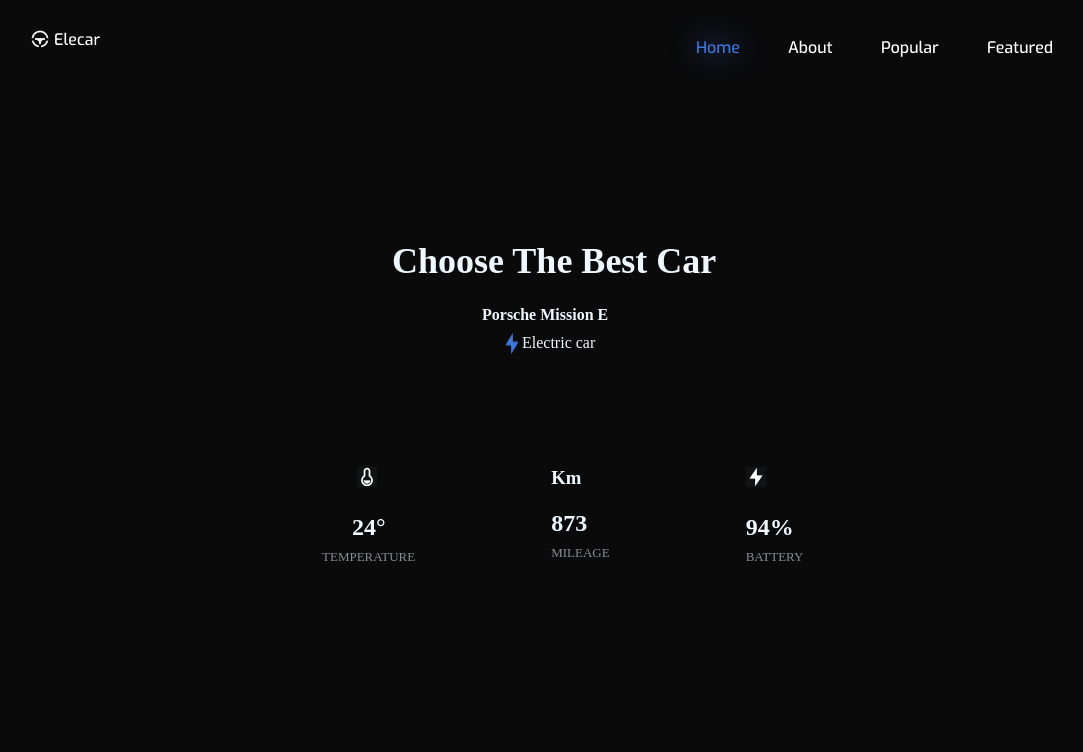
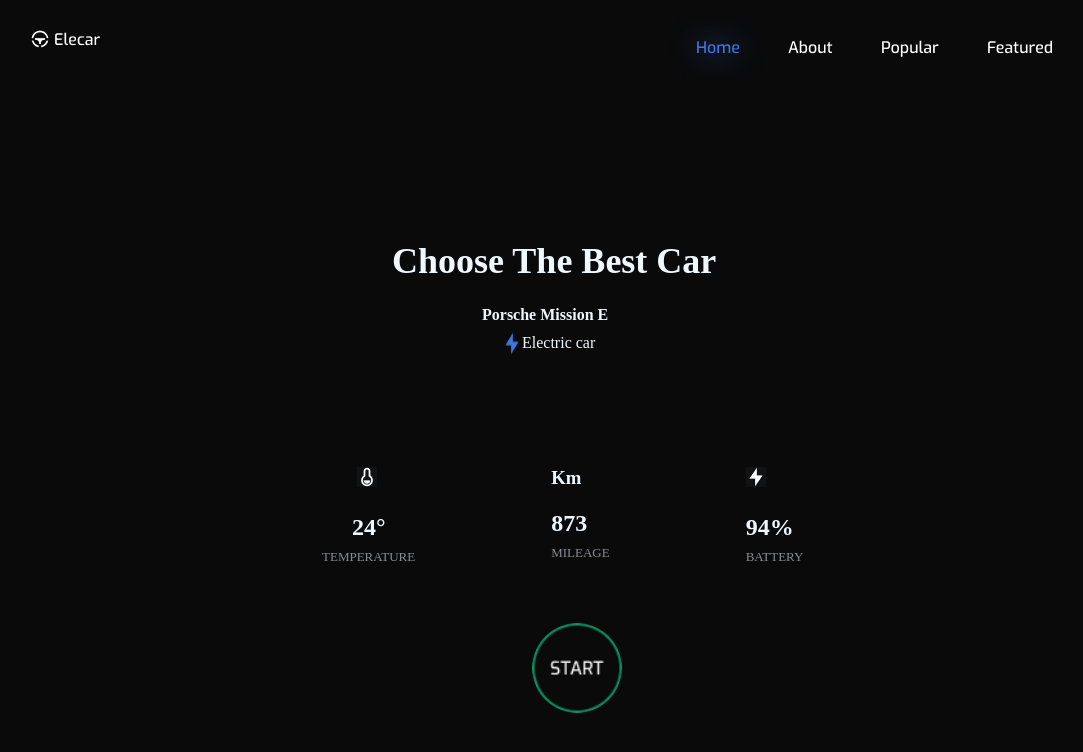
Before and after one commit to XaSaN29/Car, a plain HTML site: page index.html in a window 1280 px wide. Shown: the whole page, without its empty margins (98-1181 px from the left). Drawn offline with Linux system fonts and the light colour scheme.

Commit message:
birinchi card info tugad

```diff
--- a/index.html
+++ b/index.html
@@ -76,6 +76,9 @@
                         </div>
                     </div>
                 </div>
+                <div class="car-funktion_start_div">
+                    <img class="car-funktion_start" src="./img/Ellipse 5.png" alt="">
+                </div>
             </div>
         </div>
     </section>
--- a/style.css
+++ b/style.css
@@ -107,10 +107,6 @@ font-weight: 400;
 line-height: 140%;
 }
 
-.car-funktion_info_ikki_img_div{
-
-}
-
 .car-funktion_info_ikki_h_div{
     padding-top: 20px;
 }
@@ -127,3 +123,16 @@ line-height: 140%;
 .car-funktion_info_uch_p_div{
     padding-top: 4px;
 }
+
+/* car-funktion_start */
+.car-funktion_start_div{
+    padding-left: 610px;
+    padding-top: 56px;
+}
+
+.car-funktion_start{
+ width: 90px;
+height: 90px;
+flex-shrink: 0;
+border-radius: 50px;
+}
```
Also changed, not shown: img/Ellipse 5.png (added).
